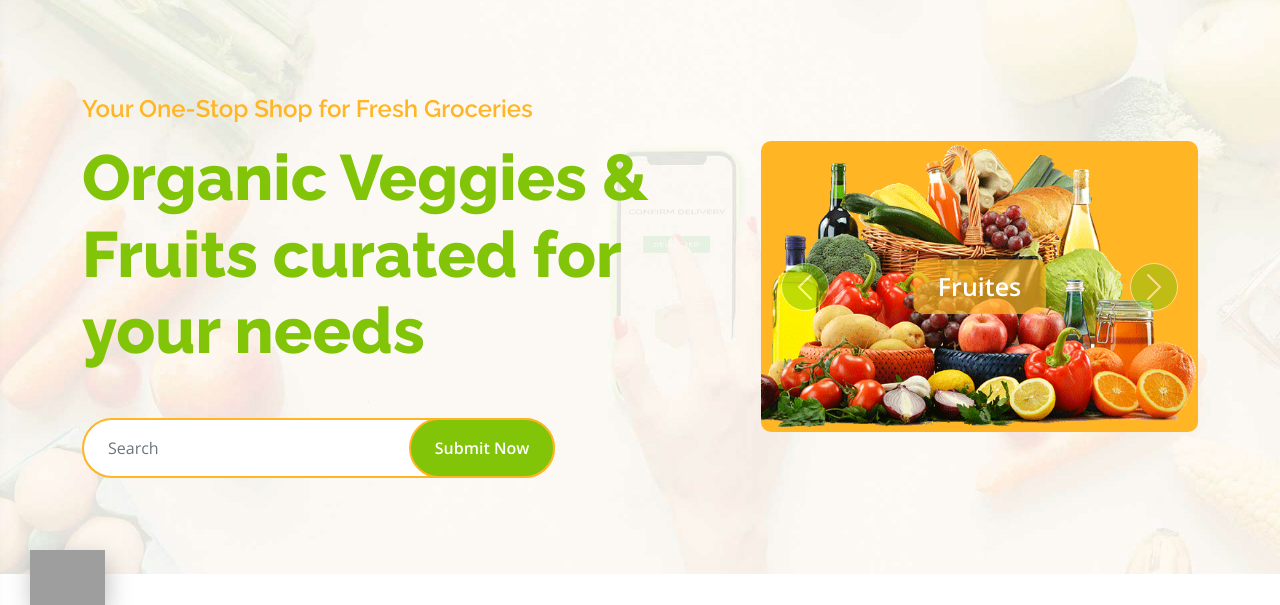
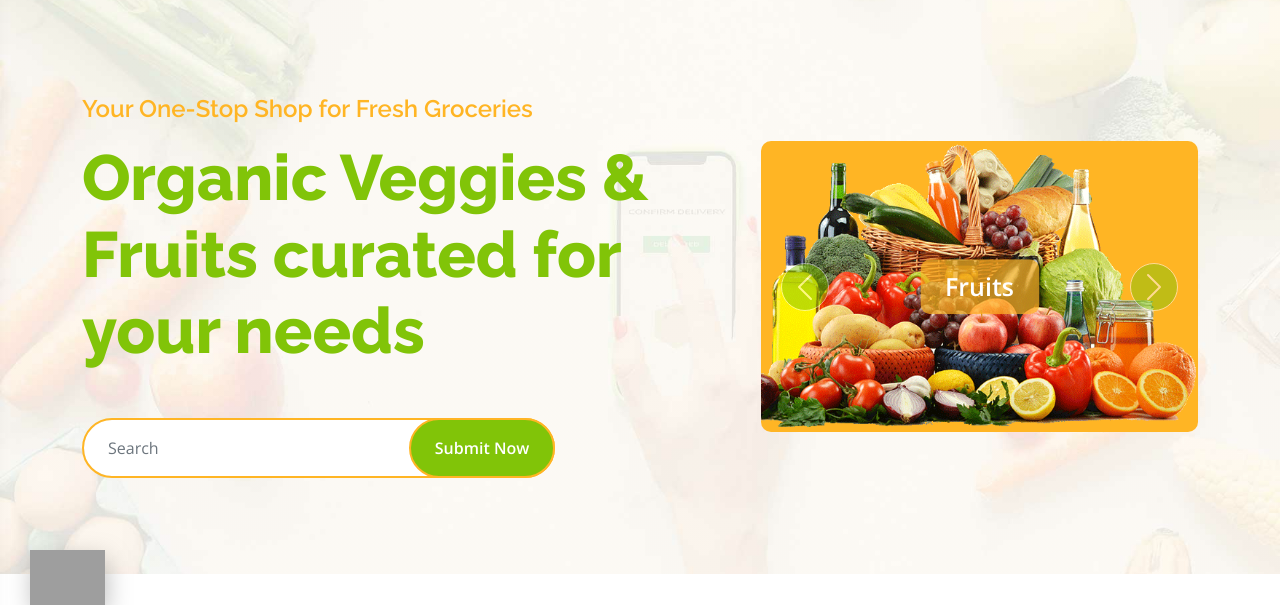
Before and after one commit to Ankita-Paul-niki/Grocery-Guide-Live, a Django app: page / in a window 1280 px wide. Shown: the part 153-758 px from the top of the page. Run offline with Django 5.2, Linux system fonts and the light colour scheme; data that the repository does not hold is empty; some libraries are stand-ins or nearby versions; grey boxes are pictures that could not be loaded.

Commit message:
Fix typo in button text from 'Fruites' to 'Fruits'

```diff
--- a/core/templates/bootstrap.html
+++ b/core/templates/bootstrap.html
@@ -181,7 +181,7 @@
                             <div class="carousel-inner" role="listbox">
                                 <div class="carousel-item active rounded">
                                     <img src="{% static "img/hero-img-1.png" %}" class="img-fluid w-100 h-100 bg-secondary rounded" alt="First slide">
-                                    <a href="#" class="btn px-4 py-2 text-white rounded">Fruites</a>
+                                    <a href="#" class="btn px-4 py-2 text-white rounded">Fruits</a>
                                 </div>
                                 <div class="carousel-item rounded">
                                     <img src="{% static "img/hero-img-2.jpg" %}" class="img-fluid w-100 h-100 rounded" alt="Second slide">
```
